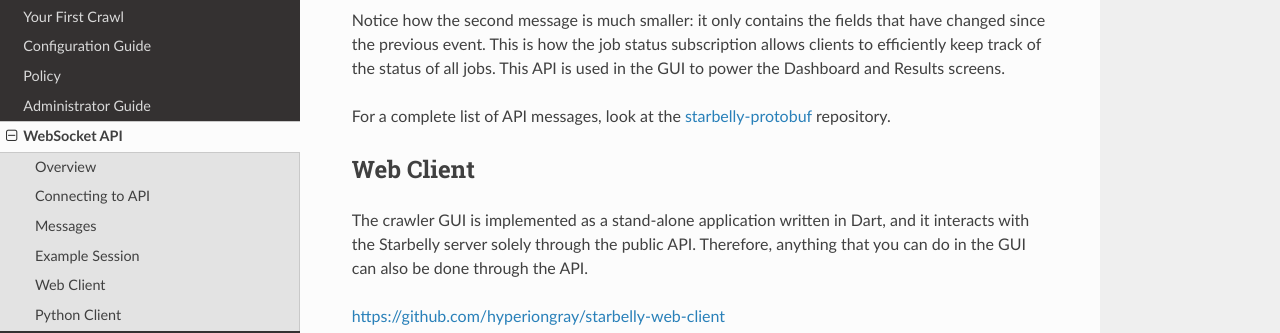
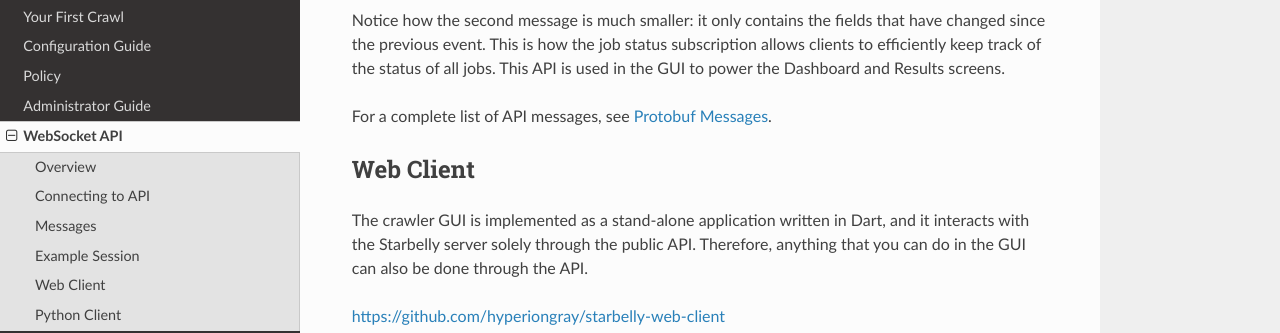
Before and after one commit to HyperionGray/starbelly, a Sphinx documentation site: the page built from docs/websocket_api.rst, in a window 1280 px wide and 900 px high, scrolled down 3606 px. Shown: the part 158-491 px from the top of the window. Built offline with Sphinx 7.4.7 and the Read the Docs theme 2.0.0, drawn with Linux system fonts in a browser that asks for light colours.

```diff
--- a/docs/protobuf.rst
+++ b/docs/protobuf.rst
@@ -1,3 +1,5 @@
+.. _protobuf_messages:
+
 Protobuf Messages
 =================
 
--- a/docs/websocket_api.rst
+++ b/docs/websocket_api.rst
@@ -204,8 +204,7 @@ have changed since the previous event. This is how the job status subscription
 allows clients to efficiently keep track of the status of all jobs. This API is
 used in the GUI to power the Dashboard and Results screens.
 
-For a complete list of API messages, look at the `starbelly-protobuf
-<https://github.com/hyperiongray/starbelly-protobuf>`__ repository.
+For a complete list of API messages, see :ref:`protobuf_messages`.
 
 Web Client
 ----------
--- a/pyproject.toml
+++ b/pyproject.toml
@@ -19,7 +19,7 @@ psutil = "^5.7.0"
 python-dateutil = "^2.8.1"
 python-mimeparse = "^1.6.0"
 pytz = "==2020.1"
-rethinkdb = {url = "https://hyperiongray.s3-us-west-2.amazonaws.com/rethinkdb-2.4.0-mark2.tar.gz"}
+rethinkdb = {url = "https://hyperiongray.s3-us-west-2.amazonaws.com/rethinkdb-2.4.7%2Bstarbelly.tar.gz"}
 robotexclusionrulesparser = "^1.7.1"
 trio = "^0.15.1"
 trio-asyncio = "^0.11.0"
```
Also changed, not shown: 3 other files.
